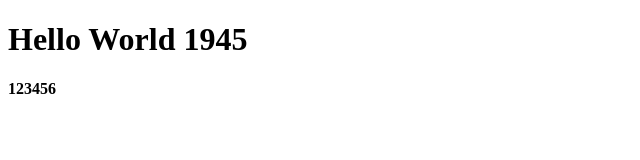
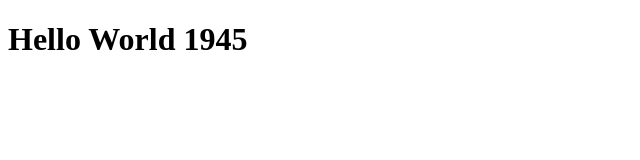
Before and after one commit to yoan17081945/latihan_S.E-revou, a plain HTML site: page index.html in a window 1280 px wide. Shown: the full height of the page, 0-640 px from the left. Drawn offline with Linux system fonts and the light colour scheme.

Commit message:
forth commit

```diff
--- a/index.html
+++ b/index.html
@@ -5,6 +5,5 @@
     </head>
     <body>
         <h1>Hello World 1945</h1>
-        <h4>123456</h4>
     </body>
 </html>
```
